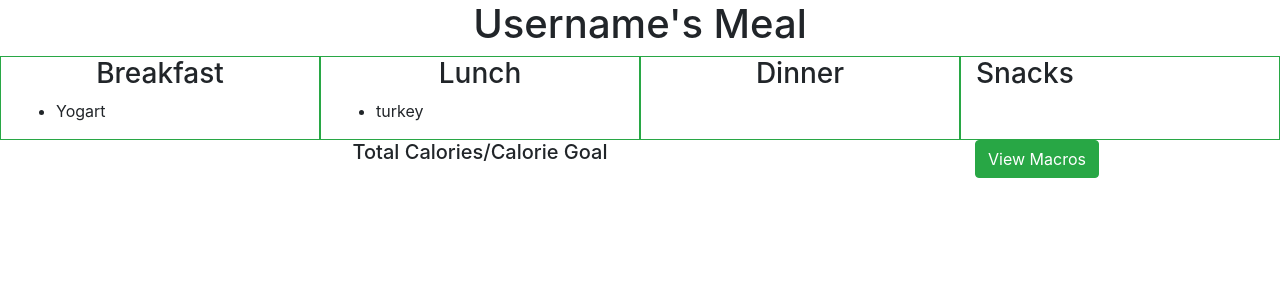
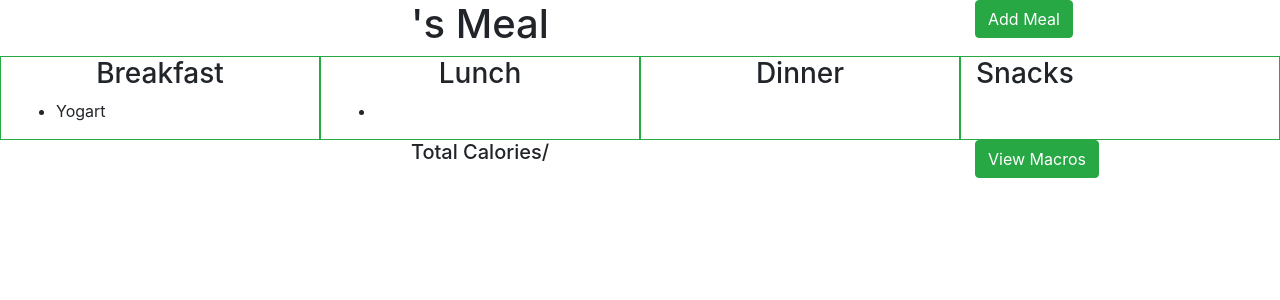
Before and after one commit to paulwstorm/git-fit-testing, a React (Create React App) app: page /meals in a window 1280 px wide. Shown: the top 300 px of the page. Built offline with nearby package versions, Linux system fonts and the light colour scheme.

Commit message:
Added link from ViewMeals to AddMeal.

```diff
--- a/src/components/viewMeals.js
+++ b/src/components/viewMeals.js
@@ -1,7 +1,7 @@
 import _ from "lodash";
 import React, { Component } from "react";
 import { Link } from "react-router-dom";
-// import { connect } from "react-redux";
+import { connect } from "react-redux";
 // import { bindActionCreators } from "redux";
 // import { fetchPosts } from "../actions";
 
@@ -9,7 +9,14 @@ class ViewMeals extends Component {
     render() {
         return (
             <div className="container col-12">
-                <h1 className="text-center">Username's Meal</h1>
+                <div className="row">
+                    <div className="col-md-9">
+                      <h1 className="text-center">{this.props.user.userName}'s Meal</h1>
+                    </div>
+                    <div className="col-md-3">
+                      <Link to={'/meals/add'}><button className="btn btn-success">Add Meal</button></Link>
+                    </div>
+                </div>
                 <div className="row">
                     <div className="col-3 border border-success" >
                         <h3 className="text-center">Breakfast</h3>
@@ -20,7 +27,7 @@ class ViewMeals extends Component {
                     <div className="col-3 border border-success">
                         <h3 className="text-center">Lunch</h3>
                         <ul className="lunch-list">
-                            <li>turkey</li>
+                            <li></li>
                         </ul>
                     </div>
                     <div className="col-3 border border-success">
@@ -34,7 +41,7 @@ class ViewMeals extends Component {
                 </div>
                 <div className="row">
                     <div className="col-9">
-                        <h5 className="text-center">Total Calories/Calorie Goal</h5>
+                        <h5 className="text-center">Total Calories/ {this.props.user.calGoal}</h5>
                     </div>
                     <div className="col-3">
                         <Link to={"/meals/macros"} ><button className="btn btn-success">View Macros</button></Link>
@@ -48,4 +55,11 @@ class ViewMeals extends Component {
 
 }
 
-export default ViewMeals
+function mapStateToProps(state) {
+  return {
+    meals: state.meals,
+    user: state.user
+   };
+}
+
+export default connect(mapStateToProps)(ViewMeals);
--- a/src/index.js
+++ b/src/index.js
@@ -23,7 +23,7 @@ ReactDOM.render(
         <Switch>
           <Route exact path="/" component={Home} />
           <Route exact path="/meals" component={ViewMeals} />
-          <Route path="/meals/:type/add" component={AddMeal} />
+          <Route path="/meals/add" component={AddMeal} />
           <Route path="/meals/:type/view" component={ViewMeal} />
           <Route path="/meals/macros" component={ViewMacros} />
         </Switch>
--- a/src/reducers/index.js
+++ b/src/reducers/index.js
@@ -4,7 +4,7 @@ import uuid from 'uuid'
 
 const defaultState = {
   meals: {
-    breakfast: [],
+    breakfast: [{id: 0, name: "banana"}],
     lunch: [],
     dinner: [],
     snack: []
```
